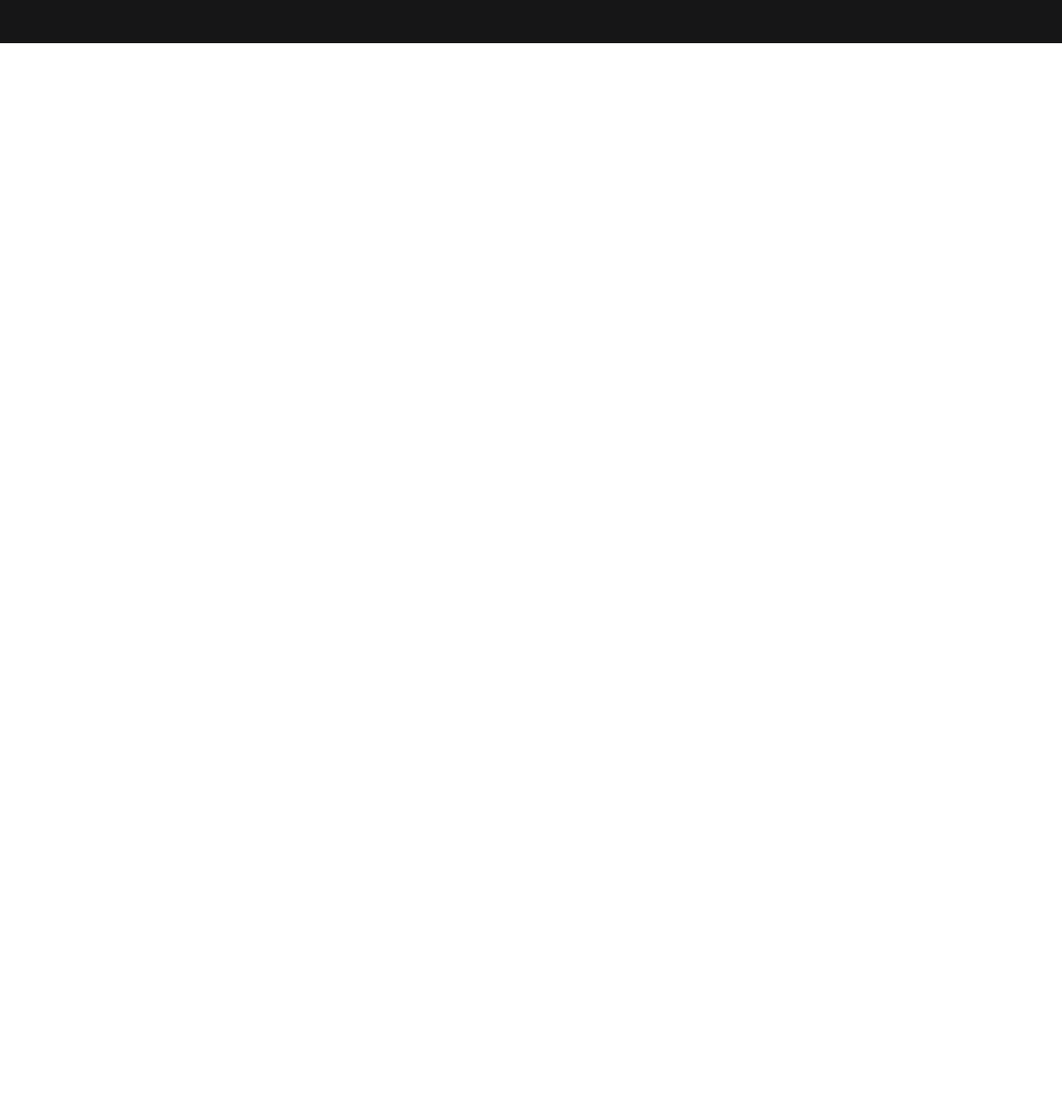
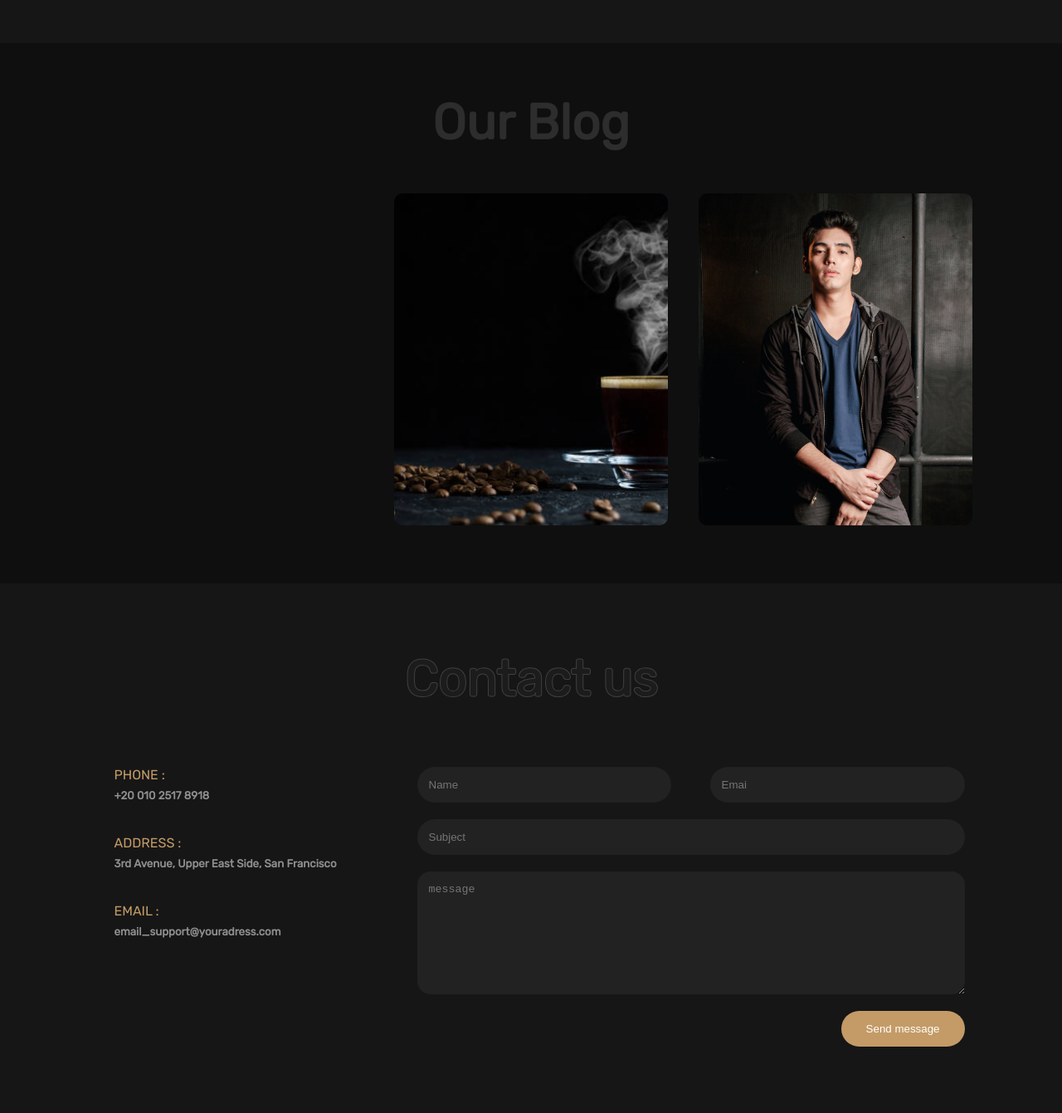
Before and after one commit to Rashid-Aly/portfolio, a plain HTML site: page index.html in a window 1280 px wide. Shown: the part 3700-5041 px from the top of the page at 83% size. Before the commit the page ends 3752 px from the top, so only its background shows below. Drawn offline with Linux system fonts and the light colour scheme; a web font is replaced by a local one.

Commit message:
complete blog section

```diff
--- a/index.html
+++ b/index.html
@@ -182,6 +182,62 @@
                </div>
           </div>
      </section>
+     <!----------- Blogs ----------->
+
+     <section class="Blogsbgcolor">
+          <div class="container">
+               <div class="Blogs">
+                    <h1>Our Blog</h1>
+                    <div class="blogscards">
+                         <div class="Blog1">
+
+                         </div>
+                         <div class="Blog2">
+
+                         </div>
+                         <div class="Blog3">
+
+                         </div>
+                    </div>
+               </div>
+          </div>
+     </section>
+
+     <!----------- Contact us ----------->
+
+     <section class="Contactus">
+          <div class="container">
+               <div class="headcontact">
+                    <h1>Contact us</h1>
+                    <div class="Contactform">
+                         <div class="text1">
+
+                              <h4>PHONE :</h4>
+                              <h5>+20 010 2517 8918</h5>
+
+                              <h4>ADDRESS :</h4>
+                              <h5>3rd Avenue, Upper East Side,
+                                   San Francisco</h5>
+
+                              <h4>EMAIL :</h4>
+                              <h5>email_support@youradress.com</h5>
+                         </div>
+                         <div class="form1">
+                              <div class="inputname">
+                                   <input type="text" id="subject" placeholder="Name" class="">
+                                   <input type="text" id="subject" placeholder="Emai" class="">
+                              </div>
+                              <input type="text" name="text" id="subject" placeholder="Subject"><br>
+                              <textarea name="" id="textarea" cols="30" rows="8" placeholder="message"></textarea><br>
+                              <button id="btn">Send message</button>
+                         </div>
+                    </div>
+               </div>
+          </div>
+     </section>
+
+
+
 
 
      <script>
```
